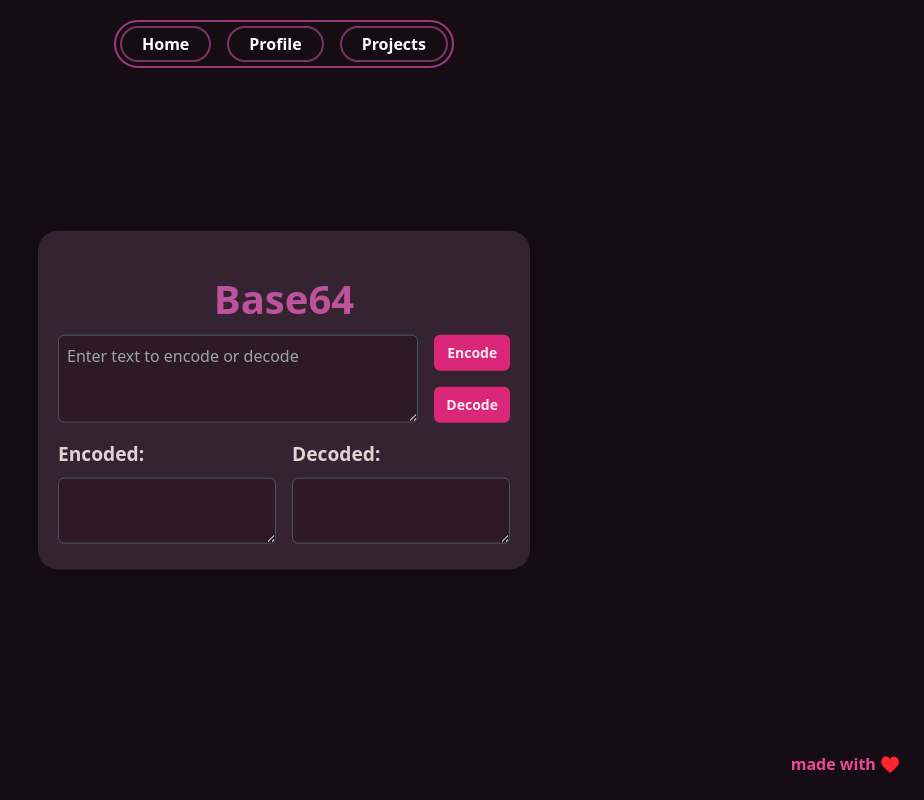
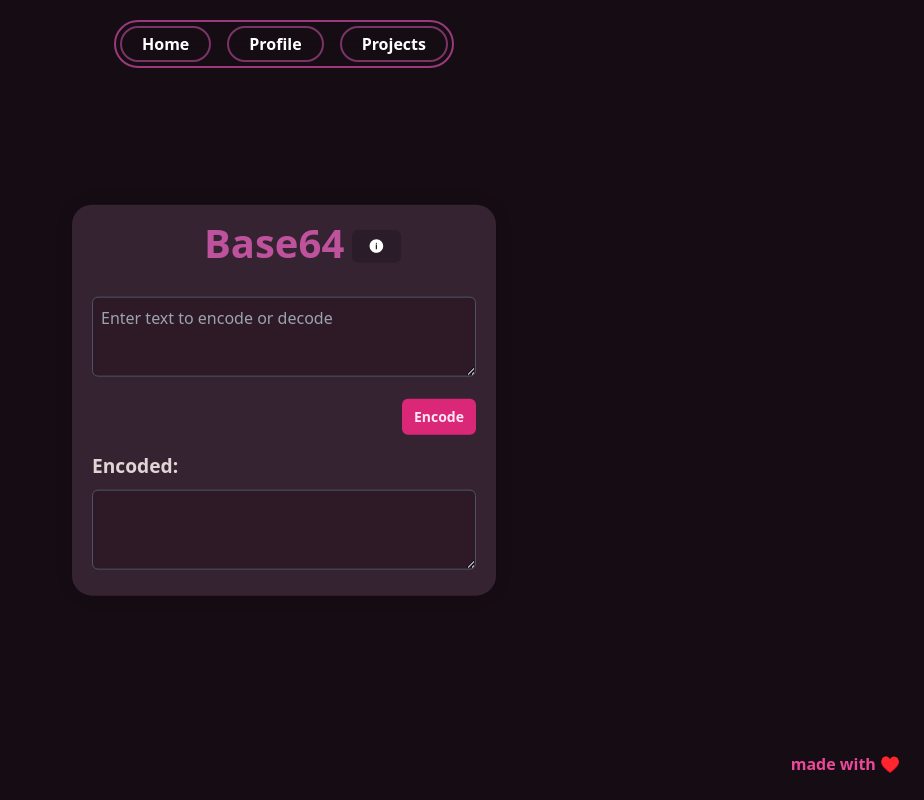
Before and after one commit to 0xQueen/homepage, a Next.js app: page /b64 in a window 1280 px wide. Shown: the whole page, without its empty margins (356-1280 px from the left). Built offline with nearby package versions, Linux system fonts and the light colour scheme.

Commit message:
Add files via upload

```diff
--- a/src/components/cards/b64.tsx
+++ b/src/components/cards/b64.tsx
@@ -1,62 +1,63 @@
 "use client";
 import React, { useState } from "react";
 import Button from "@/components/button/button";
+import B64Dialog from "@/components/dialogs/b64";
 
 const Base64: React.FC = () => {
   const [inputText, setInputText] = useState("");
-  const [encodedText, setEncodedText] = useState("");
-  const [decodedText, setDecodedText] = useState("");
+  const [outputText, setOutputText] = useState("");
+  const [isEncoded, setIsEncoded] = useState(false);
 
-  const handleEncode = () => {
-    const encoded = btoa(inputText);
-    setEncodedText(encoded);
+  const handleInputChange = (e: React.ChangeEvent<HTMLTextAreaElement>) => {
+    setInputText(e.target.value);
+    setIsEncoded(isBase64(e.target.value));
   };
 
-  const handleDecode = () => {
+  const handleProcess = () => {
+    if (isEncoded) {
       const decoded = atob(inputText);
-    setDecodedText(decoded);
+      setOutputText(decoded);
+    } else {
+      const encoded = btoa(inputText);
+      setOutputText(encoded);
+    }
+  };
+
+  const isBase64 = (str: string) => {
+    try {
+      return btoa(atob(str)) === str;
+    } catch (err) {
+      return false;
+    }
   };
 
   return (
     <div className="custom-container bg-gray-800 text-white rounded-lg p-6 shadow-md">
-      <h1 className="text-2xl font-semibold mb-4 text-center">Base64</h1>
-      <div className="flex flex-col md:flex-row space-y-4 md:space-y-0 md:space-x-4">
+      <div className="flex items-center justify-center mb-4">
+        <B64Dialog />
+      </div>
       <textarea
-          className="flex-1 border border-gray-600 rounded-md p-2 text-gray-200"
+        className="w-full md:w-96 h-12 md:h-20 border border-gray-600 rounded-md p-2 text-gray-200 bg-gray-700 focus:outline-none"
         placeholder="Enter text to encode or decode"
         value={inputText}
-          onChange={(e) => setInputText(e.target.value)}
         style={{ backgroundColor: "#2e1a27" }}
+        onChange={handleInputChange}
       />
-
-        <div className="flex flex-col space-y-4">
-          <Button variant="primary" onClick={handleEncode}>
-            Encode
-          </Button>
-          <Button variant="primary" onClick={handleDecode}>
-            Decode
+      <div className="flex justify-end mt-4">
+        <Button variant="primary" onClick={handleProcess}>
+          {isEncoded ? "Decode" : "Encode"}
         </Button>
       </div>
-      </div>
-      <div className="flex flex-col md:flex-row space-y-4 md:space-y-0 md:space-x-4 mt-4">
-        <div className="flex-1">
-          <p className="font-semibold mb-2 text-pink-400">Encoded:</p>
+      <div className="mt-4">
+        <p className="font-semibold mb-2 text-pink-400">
+          {isEncoded ? "Decoded:" : "Encoded:"}
+        </p>
         <textarea
-            className="border border-gray-600 rounded-md p-2 w-full bg-gray-700 text-gray-200"
-            value={encodedText}
+          className="w-full md:w-96 h-12 md:h-20 border border-gray-600 rounded-md p-2 text-gray-200 bg-gray-700 focus:outline-none"
+          value={outputText}
           style={{ backgroundColor: "#2e1a27" }}
           readOnly
         />
-        </div>
-        <div className="flex-1">
-          <p className="font-semibold mb-2 text-pink-400">Decoded:</p>
-          <textarea
-            className="border border-gray-600 rounded-md p-2 w-full bg-gray-700 text-gray-200"
-            value={decodedText}
-            style={{ backgroundColor: "#2e1a27" }}
-            readOnly
-          />
-        </div>
       </div>
     </div>
   );
--- a/src/components/cards/srcs.tsx
+++ b/src/components/cards/srcs.tsx
@@ -19,14 +19,16 @@ const Card: React.FC = () => {
   return (
     <div className="flex justify-center items-center">
       <div className="custom-container text-center bg-gray-700 rounded-lg shadow-md p-4 mt-4 w-3/4 md:w-1/2 lg:w-1/3">
-        <h1 className="text-2xl font-semibold mb-4 flex items-center justify-center">
-          Sources
-          <TipDialog />
-        </h1>
+        <div>
+          <div className="flex items-center justify-center">
+            <div className="ml-1">
+              <TipDialog />
+            </div>
+          </div>
+        </div>
         <span className="text-gray-300 font-semibold px-4 py-2 block">
           Trusted
         </span>
-
         <div
           className="bg-2e1a27 bg-opacity-70 rounded-lg p-2 p-3 rounded-lg ring-white/60 ring-offset-2 ring-offset-blue-400 focus:outline-none focus:ring-2"
           style={{ backgroundColor: "#2e1a27", border: "none" }}
--- /dev/null
+++ b/src/components/dialogs/b64.tsx
@@ -0,0 +1,100 @@
+import { Dialog, Transition } from "@headlessui/react";
+import { Fragment, useState } from "react";
+import { IoIosInformationCircle } from "react-icons/io";
+
+export default function TipDialog() {
+  let [isOpen, setIsOpen] = useState(false);
+
+  function closeModal() {
+    setIsOpen(false);
+  }
+
+  function openModal() {
+    setIsOpen(true);
+  }
+
+  return (
+    <>
+      <div
+        className="flex items-center justify-center"
+        style={{ marginLeft: "37px" }}
+      >
+        <div>
+          <h1 className="font-bold text-3xl mb-4 sm:mb-2">Base64</h1>
+        </div>
+        <div className="ml-2" style={{ marginBottom: "13px" }}>
+          <button
+            type="button"
+            onClick={openModal}
+            className="rounded-md bg-black/20 px-4 py-2 text-sm font-medium text-white hover:bg-black/30 focus:outline-none focus-visible:ring-2 focus-visible:ring-white/75"
+          >
+            <IoIosInformationCircle style={{ fontSize: "1.2em" }} />
+          </button>
+        </div>
+      </div>
+
+      <Transition appear show={isOpen} as={Fragment}>
+        <Dialog as="div" className="relative z-10" onClose={closeModal}>
+          <Transition.Child
+            as={Fragment}
+            enter="ease-out duration-300"
+            enterFrom="opacity-0"
+            enterTo="opacity-100"
+            leave="ease-in duration-200"
+            leaveFrom="opacity-100"
+            leaveTo="opacity-0"
+          >
+            <div
+              className="fixed inset-0"
+              style={{ backgroundColor: "#160d1480" }}
+            />
+          </Transition.Child>
+
+          <div className="fixed inset-0 flex items-center justify-center">
+            <div className="flex min-h-full items-center justify-center p-4 text-center">
+              <Transition.Child
+                as={Fragment}
+                enter="ease-out duration-300"
+                enterFrom="opacity-0 scale-95"
+                enterTo="opacity-100 scale-100"
+                leave="ease-in duration-200"
+                leaveFrom="opacity-100 scale-100"
+                leaveTo="opacity-0 scale-95"
+              >
+                <Dialog.Panel
+                  className="w-full max-w-md transform overflow-hidden rounded-2xl p-6 text-white align-middle shadow-xl transition-all"
+                  style={{ backgroundColor: "#351e30" }}
+                >
+                  <Dialog.Title
+                    as="h3"
+                    className="text-2xl font-bold leading-8 text-pink-500 mb-4"
+                  >
+                    What is Base64?
+                  </Dialog.Title>
+                  <div className="mt-2">
+                    <p className="text-sm text-gray-300">
+                      Base64 is an encryptor and decryptor of text, making it
+                      harder for people to read. To use it, simply write text.
+                      whether its encrypted or non-decrypted, and press the
+                      button, and it'll show an output.
+                    </p>
+                  </div>
+
+                  <div className="mt-4">
+                    <button
+                      type="button"
+                      className="inline-flex justify-center rounded-md border border-transparent bg-pink-600 px-4 py-2 text-sm font-medium text-white hover:bg-pink-700 focus:outline-none focus-visible:ring-2 focus-visible:ring-pink-500 focus-visible:ring-offset-2"
+                      onClick={closeModal}
+                    >
+                      Got it, thanks!
+                    </button>
+                  </div>
+                </Dialog.Panel>
+              </Transition.Child>
+            </div>
+          </div>
+        </Dialog>
+      </Transition>
+    </>
+  );
+}
--- a/src/components/dialogs/srcs.tsx
+++ b/src/components/dialogs/srcs.tsx
@@ -15,14 +15,22 @@ export default function TipDialog() {
 
   return (
     <>
-      <div className="absolute top-9 right-16 lg:right-48">
+      <div
+        className="flex items-center justify-center"
+        style={{ marginLeft: "37px" }}
+      >
+        <div>
+          <h1 className="font-bold text-3xl mb-4 sm:mb-2">Sources</h1>
+        </div>
+        <div className="ml-2" style={{ marginBottom: "8px" }}>
           <button
             type="button"
             onClick={openModal}
             className="rounded-md bg-black/20 px-4 py-2 text-sm font-medium text-white hover:bg-black/30 focus:outline-none focus-visible:ring-2 focus-visible:ring-white/75"
           >
-          <IoIosInformationCircle />
+            <IoIosInformationCircle style={{ fontSize: "1.2em" }} />
           </button>
+        </div>
       </div>
 
       <Transition appear show={isOpen} as={Fragment}>
@@ -42,7 +50,7 @@ export default function TipDialog() {
             />
           </Transition.Child>
 
-          <div className="fixed inset-0 overflow-y-auto">
+          <div className="fixed inset-0 flex items-center justify-center">
             <div className="flex min-h-full items-center justify-center p-4 text-center">
               <Transition.Child
                 as={Fragment}
--- a/src/styles/globals.css
+++ b/src/styles/globals.css
@@ -25,6 +25,10 @@ body {
 }
 
 /* scrollbar */
+
+body.dialog-open {
+  overflow: hidden;
+}
 
 ::-webkit-scrollbar {
   width: 10px;
```
Lines whose indentation alone changed are shown as unchanged.
